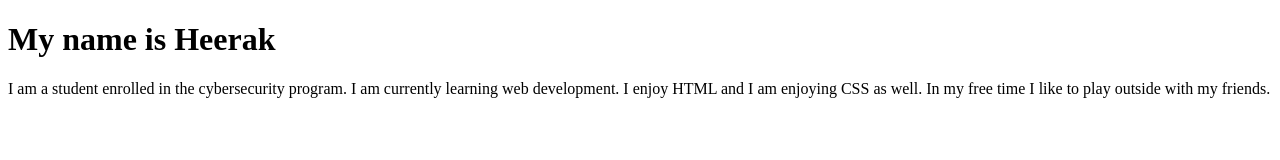
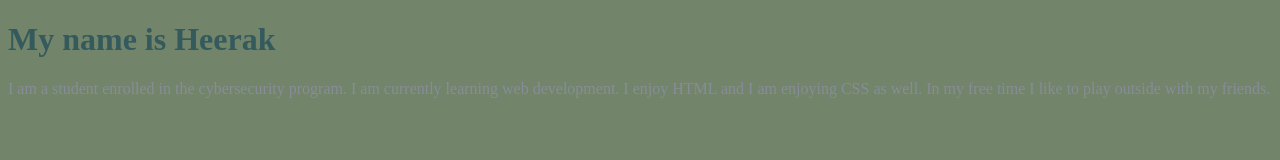
Before and after one commit to hrshah517/hrshah517.github.io, a plain HTML site: page index.html in a window 1280 px wide. Drawn offline with Linux system fonts and the light colour scheme.

Commit message:
Update index.html

```diff
--- a/index.html
+++ b/index.html
@@ -4,13 +4,13 @@
       <title>My Personal Introduction</title>
       <style>
         body{
-          background-color: 72846A;
+          background-color: #72846A;
         }
         h1{
-          color: 345A5D;
+          color: #345A5D;
         }
         p{
-          color: 878D98;
+          color: #878D98;
         }
       </style>
     </head>
```
